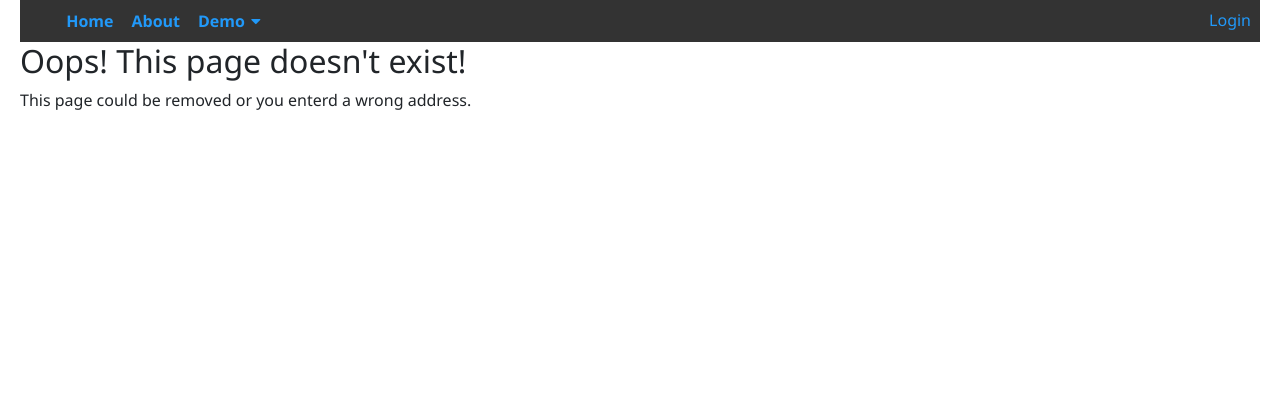
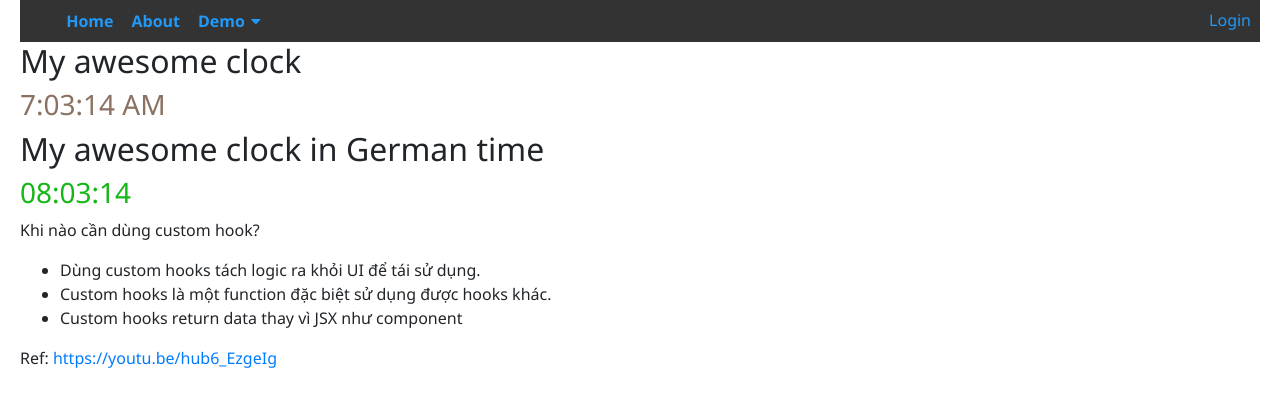
Before and after one commit to anhtuta/awesome-react, a React (Create React App) app: page /#/custom-hook-demo in a window 1280 px wide. Shown: the top 406 px of the page. Built offline with nearby package versions, Linux system fonts and the light colour scheme.

Commit message:
custom hook demo

```diff
--- a/package.json
+++ b/package.json
@@ -28,7 +28,7 @@
     "sass": "^1.45.2"
   },
   "scripts": {
-    "start": "set PORT=3002 && react-scripts start",
+    "start": "set PORT=3002 && react-scripts --openssl-legacy-provider start",
     "build": "react-scripts build",
     "build:stg": "env-cmd -f .env.stg react-scripts build",
     "build:prd": "env-cmd -f .env.prd react-scripts build",
--- a/src/App.js
+++ b/src/App.js
@@ -56,6 +56,7 @@ class App extends Component {
               <Route exact path="/counter-fc" component={Loadable.CounterFC} />
               <Route exact path="/counter-cc" component={Loadable.CounterCC} />
               <Route exact path="/counter-fc-callback" component={Loadable.CounterFCCallback} />
+              <Route exact path="/custom-hook-demo" component={Loadable.CustomHookDemo} />
               <Route path="" component={Loadable.NotFound} />
             </Switch>
           </div>
--- a/src/components/Loadable/Loadable.js
+++ b/src/components/Loadable/Loadable.js
@@ -104,6 +104,14 @@ export const CounterFCCallback = loadable(() => import('../../pages/Demo/Counter
   })
 });
 
+export const CustomHookDemo = loadable(() => import('../../pages/Demo/CustomHook/CustomHookDemo'), {
+  fallback: Loading({
+    pastDelay: true,
+    error: false,
+    timedOut: false
+  })
+});
+
 export const Login = loadable(() => import('../../pages/Login/Login'), {
   fallback: Loading({
     pastDelay: true,
--- a/src/constants/Constants.js
+++ b/src/constants/Constants.js
@@ -98,6 +98,14 @@ export const MENU_ITEMS = [
             level: 3,
             enabled: true,
             subItems: null
+          },
+          {
+            name: 'CustomHookDemo',
+            path: '/custom-hook-demo',
+            key: 'customHookDemo',
+            level: 3,
+            enabled: true,
+            subItems: null
           }
         ]
       }
--- /dev/null
+++ b/src/pages/Demo/CustomHook/CustomHookDemo.js
@@ -0,0 +1,31 @@
+import React from 'react';
+import useClock from './useClock';
+import useMagicColor from './useMagicColor';
+import useMagicColor2 from './useMagicColor2';
+
+const CustomHookDemo = () => {
+  const clock1 = useClock();
+  const clock2 = useClock(true);
+  const color1 = useMagicColor();
+  const color2 = useMagicColor2();
+
+  return (
+    <div>
+      <h2>My awesome clock</h2>
+      <h3 style={{ color: color1 }}>{clock1}</h3>
+      <h2>My awesome clock in German time</h2>
+      <h3 style={{ color: color2 }}>{clock2}</h3>
+      <p>Khi nào cần dùng custom hook?</p>
+      <ul>
+        <li>Dùng custom hooks tách logic ra khỏi UI để tái sử dụng.</li>
+        <li>Custom hooks là một function đặc biệt sử dụng được hooks khác.</li>
+        <li>Custom hooks return data thay vì JSX như component</li>
+      </ul>
+      <p>
+        Ref: <a href="https://youtu.be/hub6_EzgeIg">https://youtu.be/hub6_EzgeIg</a>
+      </p>
+    </div>
+  );
+};
+
+export default CustomHookDemo;
--- /dev/null
+++ b/src/pages/Demo/CustomHook/useClock.js
@@ -0,0 +1,27 @@
+import { useState, useEffect } from 'react';
+
+export default function useClock(berlinTime = false) {
+  const [timeString, setTimeString] = useState('Loading time...');
+
+  useEffect(() => {
+    const clockInterval = setInterval(() => {
+      console.log('first time: ', timeString);
+      if (berlinTime === false) {
+        const newTimeString = new Date().toLocaleTimeString();
+        setTimeString(newTimeString);
+      } else {
+        const newTimeString = new Date().toLocaleTimeString('de-DE', {
+          timeZone: 'Europe/Berlin'
+        });
+        setTimeString(newTimeString);
+      }
+    }, 1000);
+    return () => {
+      // cleanup
+      console.log('Clock cleanup');
+      clearInterval(clockInterval);
+    };
+  }, []);
+
+  return timeString;
+}
--- /dev/null
+++ b/src/pages/Demo/CustomHook/useMagicColor.js
@@ -0,0 +1,33 @@
+import { useState, useEffect } from 'react';
+
+/**
+ * Ref: https://youtu.be/k2P78S4YllE
+ */
+export default function useMagicColor() {
+  const [color, setColor] = useState('#2199f9');
+
+  useEffect(() => {
+    const intervalRef = setInterval(() => {
+      // Tại sao cái dòng này luôn in ra giá trị ko đổi, là cái color đc init ở trên?
+      // Lý do là vì dependency của useEffect này là mảng rỗng, do đó effect này chỉ run only on mount,
+      // tức là chỉ run 1 lần duy nhất (nhưng ko hiểu sao vẫn set đc color liên tục???)
+      // Nếu dependency ko rỗng, chẳng hạn là [color], thì effect này sẽ run nhiều lần, mỗi lần lại clear
+      // cái interval và tạo mới 1 interval khác, như vậy ko cần thiết. Khi này thì lệnh log ở dưới sẽ
+      // in ra từng color khác nhau (vì nó run lại nhiều lần mà)
+      console.log('Initial color', color);
+      const newColor = randomColor();
+      setColor(newColor);
+    }, 1000);
+    return () => {
+      clearInterval(intervalRef);
+    };
+  }, []);
+
+  // console.log('color: ', color);
+  // Custom hooks return data instead of JSX
+  return color;
+}
+
+function randomColor() {
+  return '#' + Math.floor(Math.random() * 16777215).toString(16);
+}
--- /dev/null
+++ b/src/pages/Demo/CustomHook/useMagicColor2.js
@@ -0,0 +1,33 @@
+import { useState, useEffect, useRef } from 'react';
+
+/**
+ * Ref: https://youtu.be/k2P78S4YllE
+ */
+export default function useMagicColor2() {
+  const [color, setColor] = useState('#2199f9');
+  const colorRef = useRef(color);
+
+  useEffect(() => {
+    const intervalRef = setInterval(() => {
+      const newColor = randomColor(colorRef.current);
+      setColor(newColor);
+      colorRef.current = newColor;
+    }, 1000);
+    return () => {
+      clearInterval(intervalRef);
+    };
+  }, []);
+
+  return color;
+}
+
+/**
+ * Generate a random color and it MUST be different from input currentColor
+ */
+function randomColor(currentColor) {
+  let ran = currentColor;
+  while (ran === currentColor) {
+    ran = '#' + Math.floor(Math.random() * 16777215).toString(16);
+  }
+  return ran;
+}
```
Also changed, not shown: 2 other files (tests, documents, lock files or other folders).
